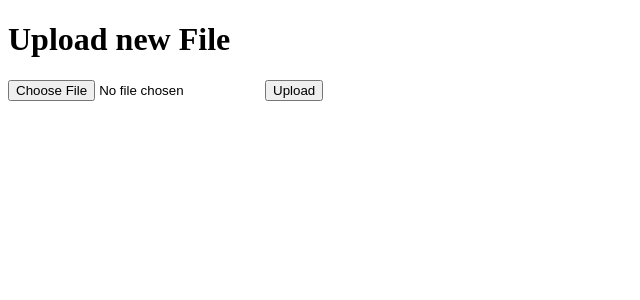
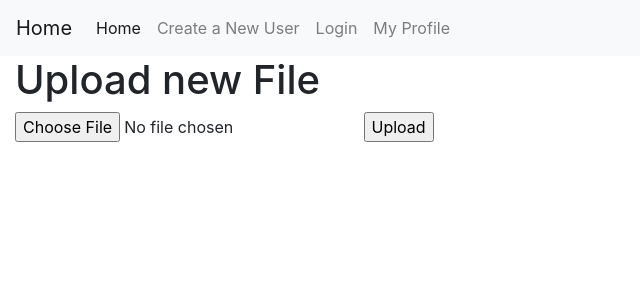
Before and after one commit to jcidron09/Bedtime-Brigade, a Flask app: page /archives in a window 1280 px wide. Shown: the top 300 px of the page, without its empty margins (0-640 px from the left). Run offline with Flask 2, Linux system fonts and the light colour scheme; some libraries are stand-ins or nearby versions.

Commit message:
Added Logging out/Bug fixes

```diff
--- a/app.py
+++ b/app.py
@@ -1,4 +1,4 @@
-from flask import Flask, redirect, url_for, render_template, request, session
+from flask import Flask, redirect, url_for, render_template, request, session, flash, send_from_directory
 from datetime import timedelta
 from flask_sqlalchemy import SQLAlchemy
 from werkzeug.utils import secure_filename
@@ -68,14 +68,15 @@ def create_user():
                     return render_template("create_user.html", content="Username is Taken")
             db.session.add(User(username=username, password=password))
             db.session.commit()
+            return redirect(url_for("login"))
     else:
-        return render_template("create_user.html", content="")
+        return render_template("create_user.html")
 
 
 @app.route("/login", methods=["GET", "POST"])
 def login():
-    if "username" in session.keys():
-        return redirect(url_for("profile_screen", username=session["username"]))
+    if "user" in session.keys():
+        return redirect(url_for("profile_screen", username=session["user"]))
     if request.method == 'POST':
         username = request.form["username"]
         password = request.form["password"]
@@ -83,8 +84,7 @@ def login():
             test_user = user.username
             test_password = user.password
             if username == test_user and password == test_password:
-                session["username"] = username
-                session["password"] = password
+                session["user"] = username
                 return redirect(url_for("profile_screen", username=username))
         return "invalid password"
     return render_template("login.html")
@@ -100,20 +100,28 @@ def return_database():
     return render_template("show_database.html", content=create_table())
 
 
-@app.route("/profile/<username>")
+@app.route("/profile/<username>", methods=["GET","POST"])
 def profile_screen(username):
-    if "username" not in session.keys():
+    if request.method == "POST":
+        session.pop("user", None)
         return redirect(url_for("login"))
     else:
-        if username == "default":
-            return redirect(url_for("profile_screen", username=session["username"]))
-    print(User.query.filter_by(username='jooshua').first())
+        if "user" not in session.keys():
+            return redirect(url_for("login"))
+        else:
+            if username == "default":
+                return redirect(url_for("login"))
     return render_template("profile.html", username=username)
 
 
 def allowed_file(filename):
     return '.' in filename and \
            filename.rsplit('.', 1)[1].lower() in ALLOWED_EXTENSIONS
+
+
+@app.route('/uploads/<name>')
+def download_file(name):
+    return send_from_directory(app.config["UPLOAD_FOLDER"], name)
 
 
 @app.route("/archives", methods=['GET', 'POST'])
@@ -133,15 +141,8 @@ def archives():
             filename = secure_filename(file.filename)
             file.save(os.path.join(app.config['UPLOAD_FOLDER'], filename))
             return redirect(url_for('download_file', name=filename))
-    return '''
-        <!doctype html>
-        <title>Upload new File</title>
-        <h1>Upload new File</h1>
-        <form method=post enctype=multipart/form-data>
-          <input type=file name=file>
-          <input type=submit value=Upload>
-        </form>
-        '''
+    return render_template("archives.html")
+
 
 def create_table():
     table = """
@@ -173,4 +174,4 @@ def create_table():
 
 if __name__ == "__main__":
     db.create_all()
-    app.run(debug=True)
+    app.run(host="0.0.0.0", debug=True)
--- a/templates/archives.html
+++ b/templates/archives.html
@@ -6,12 +6,12 @@
 </head>
     <body>
         {% extends "base.html" %}
-        {% block title %}Home Page{% endblock %}
+        {% block title %}Upload new File{% endblock %}
         {% block content %}
-        <form action="/archives" method="post" enctype="multipart/form-data">
-          Select image to upload:
-          <input type="file" name="fileToUpload" id="fileToUpload">
-          <input type="submit" value="Upload Image" name="submit">
+        <h1>Upload new File</h1>
+        <form method=post enctype=multipart/form-data>
+          <input type=file name=file>
+          <input type=submit value=Upload>
         </form>
         {{content}}
         {% endblock%}
--- a/templates/profile.html
+++ b/templates/profile.html
@@ -6,10 +6,13 @@
 </head>
 <body>
         {% extends "base.html" %}
-        {% block title %}Home Page{% endblock %}
+        {% block title %}{{username}}{% endblock %}
         {% block content %}
         <figure class="text-center">
             <h1>{{username}}</h1>
+        <form method='POST' action="/profile/default">
+            <input type="submit" class="btn btn-danger" value="Logout">
+        </form>
         </figure>
         {% endblock %}
 </body>
```
Also changed, not shown: templates/content.html (deleted, +0 -11 lines), Posts-Users.sqlite3 (added), static/uploads/zaara_no.png (added), 1 other file.
